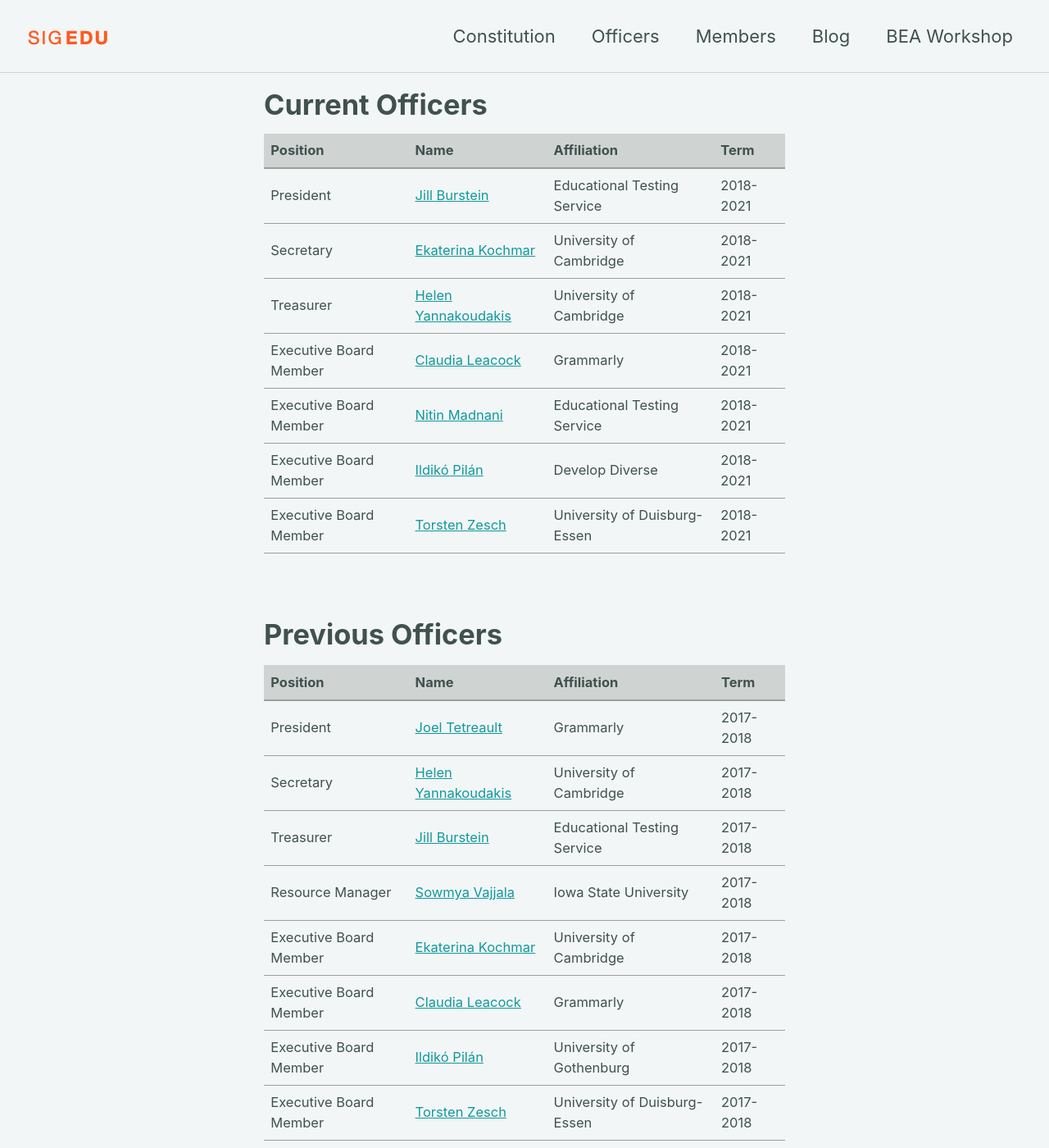
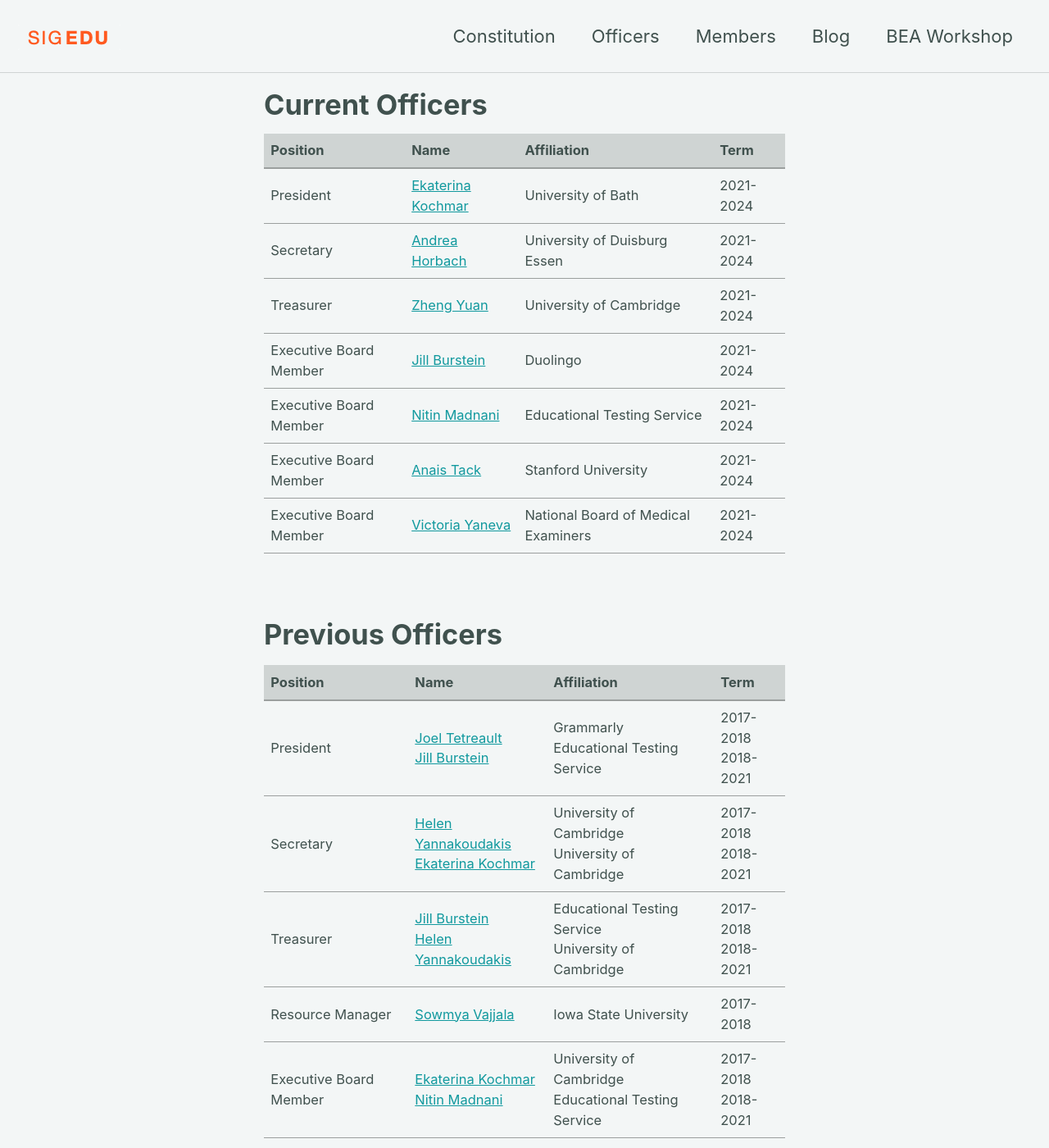
Before and after one commit to sigedu-org/website, a Jekyll site: the page built from _pages/officers.md, in a window 1280 px wide and 1400 px high. Shown: the whole window at 82% size. Built offline with Jekyll 4.4.1, drawn with Linux system fonts in a browser that asks for light colours; cached includes are drawn as plain includes; nearby versions of some CDN libraries; some of the changed text lies outside the part shown.

Commit message:
Update Officers page.

```diff
--- a/_pages/officers.md
+++ b/_pages/officers.md
@@ -9,13 +9,13 @@ toc: false
 
 | Position | Name | Affiliation | Term |
 | -------- | ---- | ----------- | ---- |
-| President | [Jill Burstein](https://sites.google.com/site/jbursteinets/) | Educational Testing Service | 2018-2021 |
-| Secretary | [Ekaterina Kochmar](https://www.cl.cam.ac.uk/~ek358/) | University of Cambridge | 2018-2021 |
-| Treasurer | [Helen Yannakoudakis](https://www.cl.cam.ac.uk/~hy260/) | University of Cambridge | 2018-2021 |
-| Executive Board Member | [Claudia Leacock](https://www.linkedin.com/in/claudialeacockphd/) | Grammarly | 2018-2021 |
-| Executive Board Member | [Nitin Madnani](https://desilinguist.org) | Educational Testing Service | 2018-2021 |
-| Executive Board Member | [Ildikó Pilán](https://spraakbanken.gu.se/eng/personal/ildiko) | Develop Diverse | 2018-2021 |
-| Executive Board Member | [Torsten Zesch](https://www.ltl.uni-due.de/team/torsten-zesch/) | University of Duisburg-Essen | 2018-2021 |
+| President | [Ekaterina Kochmar](https://researchportal.bath.ac.uk/en/persons/ekaterina-kochmar) | University of Bath | 2021-2024 |
+| Secretary | [Andrea Horbach](https://www.ltl.uni-due.de/team/andrea-horbach) | University of Duisburg Essen | 2021-2024 |
+| Treasurer | [Zheng Yuan](https://www.cl.cam.ac.uk/~zy249/) | University of Cambridge | 2021-2024 |
+| Executive Board Member | [Jill Burstein](https://sites.google.com/site/jbursteinets/) | Duolingo | 2021-2024 |
+| Executive Board Member | [Nitin Madnani](https://desilinguist.org) | Educational Testing Service | 2021-2024 |
+| Executive Board Member | [Anais Tack](https://anaistack.github.io) | Stanford University | 2021-2024 |
+| Executive Board Member | [Victoria Yaneva](http://www.victoriayaneva.info) | National Board of Medical Examiners | 2021-2024 |
 
 
 <br/>
@@ -24,11 +24,11 @@ toc: false
 
 | Position | Name | Affiliation | Term |
 | -------- | ---- | ----------- | ---- |
-| President | [Joel Tetreault](https://www.cs.rochester.edu/~tetreaul/academic.html) | Grammarly | 2017-2018 |
-| Secretary | [Helen Yannakoudakis](https://www.cl.cam.ac.uk/~hy260/) | University of Cambridge | 2017-2018 |
-| Treasurer | [Jill Burstein](https://sites.google.com/site/jbursteinets/)  | Educational Testing Service | 2017-2018 |
+| President | [Joel Tetreault](https://www.cs.rochester.edu/~tetreaul/academic.html)<br/>[Jill Burstein](https://sites.google.com/site/jbursteinets/) | Grammarly<br/>Educational Testing Service | 2017-2018<br/>2018-2021 |
+| Secretary | [Helen Yannakoudakis](https://www.cl.cam.ac.uk/~hy260/)<br/>[Ekaterina Kochmar](https://researchportal.bath.ac.uk/en/persons/ekaterina-kochmar) | University of Cambridge<br/>University of Cambridge | 2017-2018<br/>2018-2021 |
+| Treasurer | [Jill Burstein](https://sites.google.com/site/jbursteinets/)<br/>[Helen Yannakoudakis](https://www.cl.cam.ac.uk/~hy260/)  | Educational Testing Service<br/>University of Cambridge | 2017-2018<br/>2018-2021 |
 | Resource Manager | [Sowmya Vajjala](https://sowmya.public.iastate.edu/) | Iowa State University | 2017-2018 |
-| Executive Board Member | [Ekaterina Kochmar](https://www.cl.cam.ac.uk/~ek358/) | University of Cambridge | 2017-2018 |
-| Executive Board Member | [Claudia Leacock](https://www.linkedin.com/in/claudialeacockphd/) | Grammarly | 2017-2018 |
-| Executive Board Member | [Ildikó Pilán](https://spraakbanken.gu.se/eng/personal/ildiko) | University of Gothenburg | 2017-2018 |
-| Executive Board Member | [Torsten Zesch](https://www.ltl.uni-due.de/team/torsten-zesch/) | University of Duisburg-Essen | 2017-2018 |
+| Executive Board Member | [Ekaterina Kochmar](https://www.cl.cam.ac.uk/~ek358/)<br/>[Nitin Madnani](https://desilinguist.org) | University of Cambridge<br/>Educational Testing Service | 2017-2018<br/>2018-2021 |
+| Executive Board Member | [Claudia Leacock](https://www.linkedin.com/in/claudialeacockphd/) | Grammarly | 2017-2018<br/>2018-2021 |
+| Executive Board Member | [Ildikó Pilán](https://spraakbanken.gu.se/eng/personal/ildiko) | University of Gothenburg | 2017-2018<br/>2018-2021 |
+| Executive Board Member | [Torsten Zesch](https://www.ltl.uni-due.de/team/torsten-zesch/) | University of Duisburg-Essen | 2017-2018<br/>2018-2021 |
```
